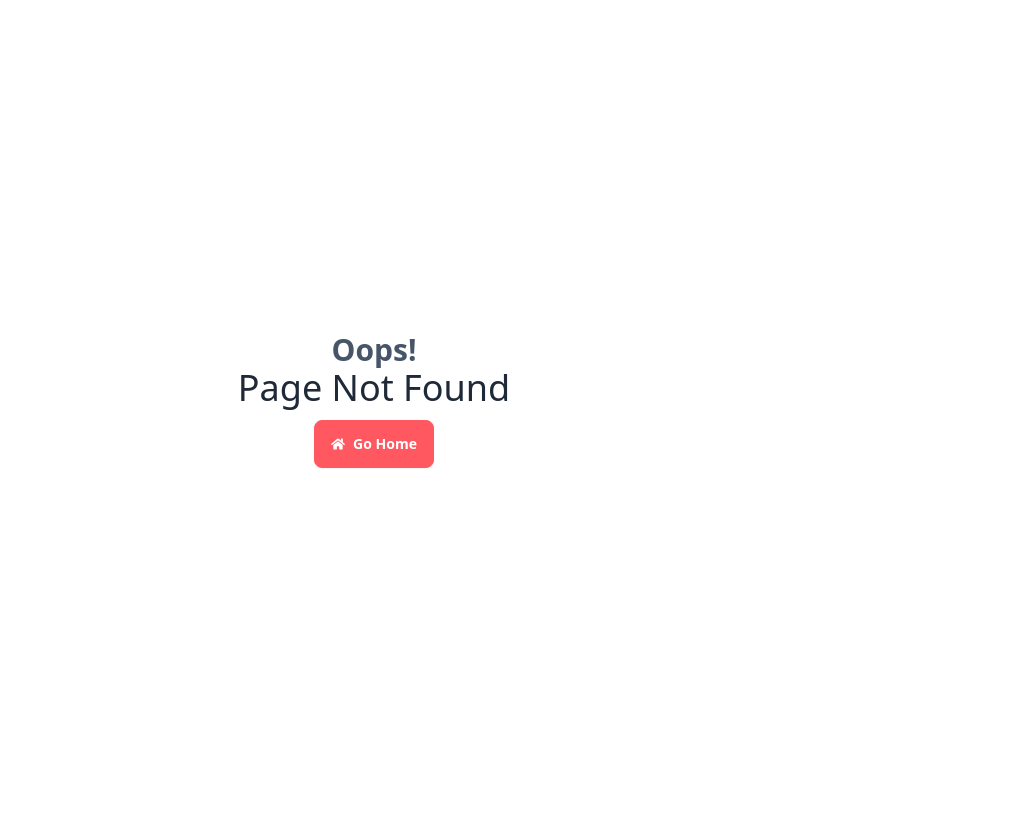
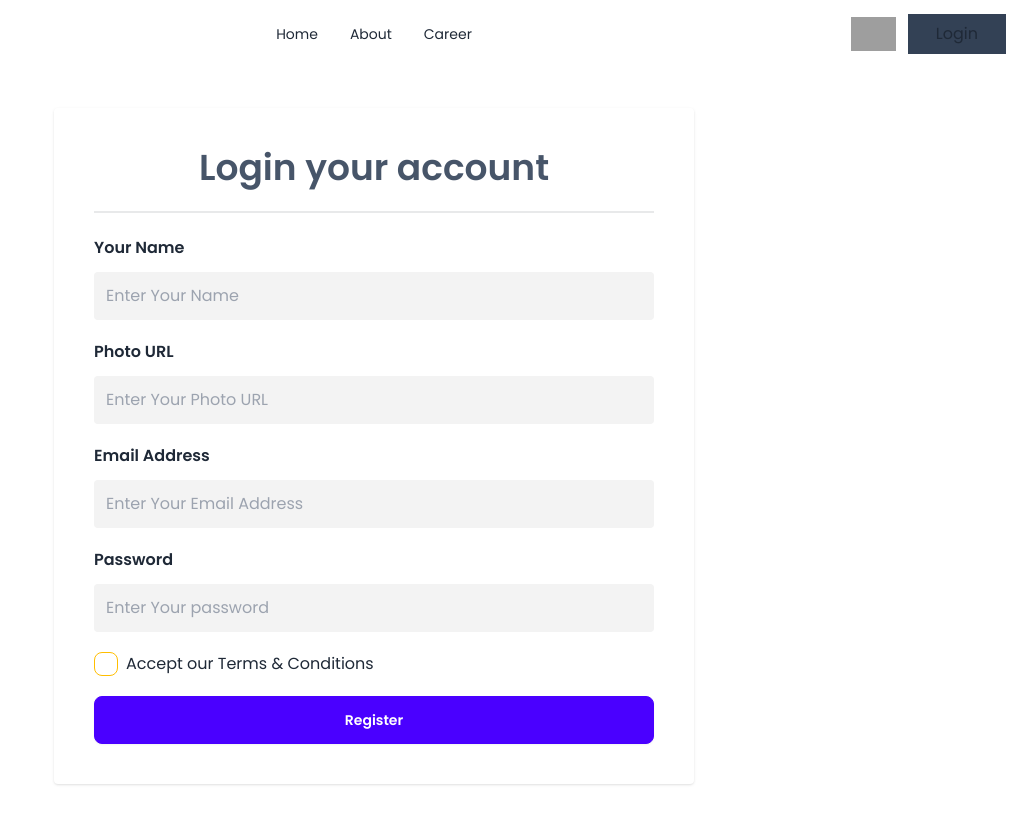
Before and after one commit to get-shrabon/Dragon-News-Web-Page, a React (Vite) app: page /signUp in a window 1280 px wide. Before the commit this address had no page. Shown: the whole page, without its empty margins (266-1280 px from the left). Before the commit the page ends 800 px from the top, so only its background shows below. Built offline with nearby package versions, Linux system fonts and the light colour scheme; grey boxes are pictures that could not be loaded.

Commit message:
Login And Sign Up page design complete

```diff
--- a/src/pages/HomePage/News/Details.jsx
+++ b/src/pages/HomePage/News/Details.jsx
@@ -1,4 +1,4 @@
-import { useLoaderData, useParams } from "react-router-dom";
+import { Link, useLoaderData, useParams } from "react-router-dom";
 import Header from "../../Shared/Header/Header";
 import RightSide from "../../Shared/RightSide/RightSide";
 import { FaArrowLeft, FaCalendar } from "react-icons/fa";
@@ -25,9 +25,11 @@ const Details = () => {
               {title}
             </h3>
             <p>{details}</p>
-            <button className="btn btn-error rounded-none text-white mt-3">
-              <FaArrowLeft></FaArrowLeft> All news in this category
-            </button>
+            <Link to={`/`}>
+              <button className="btn btn-error rounded-none text-white mt-3">
+                <FaArrowLeft></FaArrowLeft> All news in this category
+              </button>
+            </Link>
           </div>
           <h2 className="font-bold text-xl mb-3 text-slate-700 mt-10">
             Editors Insight
--- a/src/pages/HomePage/News/News.jsx
+++ b/src/pages/HomePage/News/News.jsx
@@ -1,25 +1,44 @@
-import { useEffect } from "react";
-import { useState } from "react";
+import  { useEffect, useState } from "react";
 import SingleNews from "./SingleNews";
-
+import { FaEye, FaEyeSlash } from "react-icons/fa";
 
 const News = () => {
-    const [news, setNews] = useState([])
+  const [news, setNews] = useState([]);
+  const [show, setShow] = useState(3);
+
   useEffect(() => {
     fetch("news.json")
-        .then(res => res.json())
-        .then(data => setNews(data))
-    } , [])
+      .then((res) => res.json())
+      .then((data) => setNews(data));
+  }, []);
+
+  const handleShowLess = () => {
+    setShow(3);
+  };
+
+  const handleShowAll = () => {
+    setShow(news.length);
+  };
+
   return (
     <div>
       <h2 className="font-bold text-xl mb-3 text-slate-700">
         Dragon News Home
       </h2>
       <div>
-            {
-                news.map(data => <SingleNews key={data._id} data={data}></SingleNews>)
-            }
+        {news.slice(0, show).map((data) => (
+          <SingleNews key={data._id} data={data}></SingleNews>
+        ))}
       </div>
+      {show === news.length ? (
+        <button onClick={handleShowLess} className="btn btn-info text-white">
+          <FaEyeSlash /> Show Less
+        </button>
+      ) : (
+        <button onClick={handleShowAll} className="btn btn-info text-white">
+          <FaEye /> Show All
+        </button>
+      )}
     </div>
   );
 };
--- /dev/null
+++ b/src/pages/LoginPage/LoginPage.jsx
@@ -0,0 +1,55 @@
+import { Link } from "react-router-dom";
+import NavBar from "../Shared/NavBar/NavBar";
+
+const LoginPage = () => {
+  const handleLogin = (e) => {
+    e.preventDefault();
+    const email = e.target.email.value;
+    const password = e.target.password.value;
+    console.log(email, password)
+  };
+  return (
+    <div className="h-[100vh]">
+      <NavBar></NavBar>
+      <div className="w-1/2 mx-auto p-10 rounded shadow mt-10">
+        <div>
+          <h2 className="text-4xl text-center font-semibold text-slate-600">
+            Login your account
+          </h2>
+          <div className="divider"></div>
+          <form onSubmit={handleLogin}>
+            <div>
+              <p className="font-semibold mb-3">Email Address</p>
+              <input
+                className="bg-[#f3f3f3] w-full outline-none  p-3 rounded"
+                type="email"
+                name="email"
+                id="email"
+                required
+                placeholder="Enter Your Email Address"
+              />
+            </div>
+            <div className="my-5">
+              <p className="font-semibold mb-3">Password</p>
+              <input
+                className="bg-[#f3f3f3] w-full outline-none  p-3 rounded"
+                type="password"
+                name="password"
+                id="password"
+                required
+                placeholder="Enter Your password"
+              />
+            </div>
+            <button className="btn btn-primary text-white w-full">Login</button>
+            <div className="flex items-center justify-center mt-5 gap-1">
+              <p>Dont’t Have An Account ?</p>
+              <Link to={`/signUp`} className="text-red-700 font-bold">Register</Link>
+            </div>
+          </form>
+        </div>
+      </div>
+    </div>
+  );
+};
+
+export default LoginPage;
--- a/src/pages/Shared/NavBar/NavBar.jsx
+++ b/src/pages/Shared/NavBar/NavBar.jsx
@@ -1,4 +1,4 @@
-import { NavLink } from "react-router-dom";
+import { Link, NavLink } from "react-router-dom";
 import userImg from "../../../assets/user.png";
 
 const NavBar = () => {
@@ -17,7 +17,7 @@ const NavBar = () => {
   );
   return (
     <div>
-      <div className="navbar my-2">
+      <div className="navbar">
         <div className="navbar-start">
           <div className="dropdown">
             <div tabIndex={0} role="button" className="btn btn-ghost lg:hidden">
@@ -49,9 +49,9 @@ const NavBar = () => {
         </div>
         <div className="navbar-end">
           <img className="w-[45px] mr-3" src={userImg} alt="" />
-          <a className="bg-slate-700 cursor-pointer text-center py-2 px-7">
+          <Link to={`/login`} className="bg-slate-700 cursor-pointer text-center py-2 px-7">
             Login
-          </a>
+          </Link>
         </div>
       </div>
     </div>
--- /dev/null
+++ b/src/pages/SignUpPage/SignUpPage.jsx
@@ -0,0 +1,90 @@
+import NavBar from "../Shared/NavBar/NavBar";
+
+const SignUpPage = () => {
+  const handleSignUp = (e) => {
+    e.preventDefault();
+    const email = e.target.email.value;
+    const password = e.target.password.value;
+    const name = e.target.name.value;
+    const image = e.target.image.value;
+    const condition = e.target.terms.checked;
+
+    console.log(email, password, name, image,condition);
+  };
+  return (
+    <div className="pb-10 2xl:h-[100vh]">
+      <NavBar></NavBar>
+      <div className="w-1/2 mx-auto p-10 rounded shadow mt-10">
+        <div>
+          <h2 className="text-4xl text-center font-semibold text-slate-600">
+            Login your account
+          </h2>
+          <div className="divider"></div>
+          <form onSubmit={handleSignUp}>
+            <div>
+              <p className="font-semibold mb-3">Your Name</p>
+              <input
+                className="bg-[#f3f3f3] w-full outline-none  p-3 rounded"
+                type="text"
+                name="name"
+                id="name"
+                required
+                placeholder="Enter Your Name"
+              />
+            </div>
+            <div className="my-5">
+              <p className="font-semibold mb-3">Photo URL</p>
+              <input
+                className="bg-[#f3f3f3] w-full outline-none  p-3 rounded"
+                type="text"
+                name="image"
+                id="image"
+                required
+                placeholder="Enter Your Photo URL"
+              />
+            </div>
+            <div>
+              <p className="font-semibold mb-3">Email Address</p>
+              <input
+                className="bg-[#f3f3f3] w-full outline-none  p-3 rounded"
+                type="email"
+                name="email"
+                id="email"
+                required
+                placeholder="Enter Your Email Address"
+              />
+            </div>
+            <div className="my-5">
+              <p className="font-semibold mb-3">Password</p>
+              <input
+                className="bg-[#f3f3f3] w-full outline-none  p-3 rounded"
+                type="password"
+                name="password"
+                id="password"
+                required
+                placeholder="Enter Your password"
+              />
+            </div>
+            <div className="flex items-center gap-2 mb-5">
+              <input
+                className="checkbox-warning checkbox"
+                type="checkbox"
+                name="condition"
+                id="terms"
+              />
+              <label className="cursor-pointer" htmlFor="terms">
+                {" "}
+                Accept our Terms & Conditions
+              </label>
+            </div>
+            <button className="btn btn-primary text-white w-full">
+              Register
+            </button>
+          </form>
+        </div>
+      </div>
+    </div>
+  );
+};
+
+export default SignUpPage;
```
Also changed, not shown: src/routes/Routes.jsx (+12 -2 lines). Lines whose indentation alone changed are shown as unchanged.
